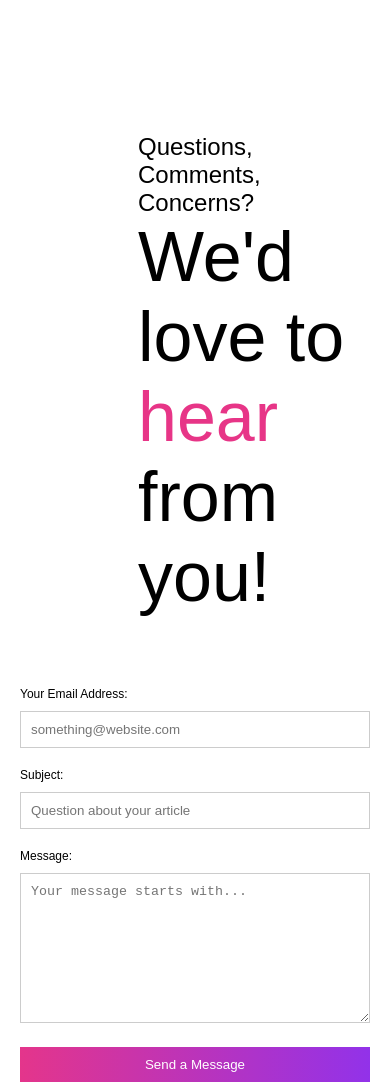
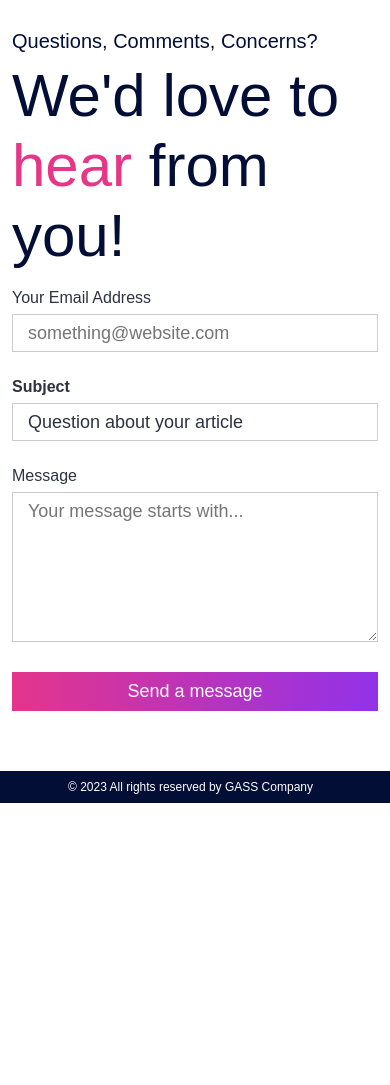
Before and after one commit to SyifaShintawati/DigitalMarketingWebsite, a plain HTML site: page index.html in a window 390 px wide. Shown: the top 1085 px of the page. After the commit the page ends 844 px from the top, so only its background shows below. Drawn offline with nearby package versions, Linux system fonts and the light colour scheme; a web font is replaced by a local one.

Commit message:
azri : update section contact

```diff
--- a/assets/css/style.css
+++ b/assets/css/style.css
@@ -1,131 +1,168 @@
-/* section-contact */
-.body-section{
-    display: flex;
-    justify-content: space-between;
-    margin: 0;
-}
-.section-contact{
-    margin-top: 125px;
-    margin-left: 130px;
-    font-family: Arial, Helvetica, sans-serif;
+@import url('https://fonts.googleapis.com/css2?family=Basic&display=swap');
+
+/* section contact&newslatter */
+.contact-content{
+    margin-top: 100px;
+    margin-bottom: 80px;
 }
 
-.section-contact p{
-    font-size: 70px;
-    margin: 0;
+.text-contact{
+    font-family: 'Basic', sans-serif;
 }
 
-.section-contact p span{
+.text-contact h2{
+    color: #020E35;
+    font-family: 'Basic', sans-serif;
+    font-size: 30px;
+    font-style: normal;
+    font-weight: 400;
+    line-height: normal;
+}
+
+.text-contact p{
+    color: #020E35;
+    font-family: 'Basic', sans-serif;
+    font-size: 85px;
+    font-style: normal;
+    font-weight: 400;
+    line-height: 110px; /* 122.222% */}
+
+.text-contact p span{
     color: #E73587;
 }
 
-.section-contact h2{
-    font-weight:500;
-    margin: 0;
+.form-contact {
+    width: 100%;
 }
 
-.form {
-    width: 500px;
-    margin-top: 130px;
-    margin-right: 130px;
-    font-family: Arial, Helvetica, sans-serif;
-    height: 100px;
+.form-contact .email-contact{
+    color: #2C3241;
+    font-family: 'Basic', sans-serif;
+    font-size: 16px;
+    font-style: normal;
+    font-weight: 400;
+    line-height: 22px; /* 137.5% */
 }
 
-label {
-    display: block;
-    margin-bottom: 10px;
-    font-size: 12px;
+.form-contact .subject-contact{
+    color: #2C3241;
+    font-family: 'WorkSans', sans-serif;
+    font-size: 16px;
+    font-style: normal;
+    font-weight: 700;
+    line-height: 22px; /* 137.5% */
 }
 
-input, textarea {
+.form-contact .message-contact{
+    color: #2C3241;
+    font-family: 'Basic', sans-serif;
+    font-size: 16px;
+    font-style: normal;
+    font-weight: 400;
+    line-height: 22px; /* 137.5% */
+}
+
+.form-contact label{
+    margin-bottom: 5px;
+}
+
+.form-contact input {
     width: 100%;
-    padding: 10px;
+    padding: 0 15px;
     border: 1px solid #ccc;
     box-sizing: border-box;
     margin-bottom: 20px;
+    color: #2C3241;
+    font-family: 'Basic', sans-serif;
+    font-size: 18px;
+    font-style: normal;
+    font-weight: 400;
+    line-height: 36px;
 }
 
-textarea {
+.form-contact textarea {
+    width: 100%;
+    padding: 0 15px;
+    border: 1px solid #ccc;
+    margin-bottom: 20px;
+    color: #2C3241;
+    font-size: 18px;
+    font-style: normal;
+    font-weight: 400;
+    line-height: 36px; /* 200% */
+    font-family: 'Basic', sans-serif;
     height: 150px;
+    fill: #FFF;
+    stroke-width: 1px;
+    stroke: rgba(0, 0, 0, 0.20);
+    box-shadow: 0px 1px 0px 0px rgba(255, 255, 255, 0.10) inset;
 }
 
-button {
+.form-contact button {
     background-image: linear-gradient(to right ,#E4358B,#9232E9);
     color: white;
-    padding: 10px 20px;
+    padding: 13px;
     border: none;
     cursor: pointer;
-    width: 500px;
+    width: 100%;
+    text-align: center;
+    font-family: 'Basic', sans-serif;
+    font-size: 18px;
+    font-style: normal;
+    font-weight: 400;
+    line-height: 13px; /* 72.222% */
 }
 
 button:hover {
     background-color: #03A9F4;
 }
 
-.footer {
-    position: fixed;
-    bottom: 0;
+footer{
     width: 100%;
-    background-color: #020E35;
+    /* height: 25px; */
+    flex-shrink: 0;
+    background: #020E35;
+    padding: 9px 9px 9px 100px;
+    color: #FFF;
+    font-family: 'Basic', sans-serif;
+    font-size: 12px;
+    font-style: normal;
+    font-weight: 400;
+    line-height: normal;
 }
 
-.footer p {
-    font-size: 12px;
-    margin: 0;
-    color: white;
-    margin-left: 100px ;
+
+@media (max-width: 668px) {
+    .contact-content{
+        margin-top: 30px;
+        margin-bottom: 60px;
     }
 
-@media screen and (max-width: 930px) {
-    .body-section {
-        flex-direction: column;
-        align-items: center;
-    }
-    .container{
-        margin-top: 90px;
-        margin-left: 20px;
-    }
-    .form {
-        margin-top: 70px;
-        margin-left: auto;
-        margin-right: auto;
-        height: 100px;
-        margin-bottom: 150px;
-    }
-    .footer {
-        margin-top: 230px;
-        position:relative;
-    }
+    .text-contact h2{
+        font-size: 20px;
     }
 
-@media screen and (max-width: 768px) {
-    .body-section {
-        flex-direction: column;
-        align-items: center;
+    .text-contact p{
+        /* width: 385px; */
+        color: #020E35;
+        font-family: 'Basic', sans-serif;
+        font-size: 60px;
+        font-style: normal;
+        font-weight: 400;
+        line-height: 70px; /* 122.222% */}
+
+    .text-contact p span{
+        color: #E73587;
     }
-    .footer {
-        margin-top: 230px;
-        position:relative;
-    }
+    footer{
+        width: 100%;
+        text-align: center;
+        padding-left: 0;
     }
 
-@media screen and (max-width: 450px) {
-    .body-section {
-        flex-direction: column;
-        align-items: center;
 }
 
-    .form{
-        width: 350px;
-    }
+/* @media (min-width: 768px) and (max-width: 991px) {
 
-    button {
-        width: 350px;
-    }
 
-    .footer {
-        margin-top: 230px;
-        position:relative;
-    }
-}
+} */
--- a/index.html
+++ b/index.html
@@ -6,6 +6,8 @@
     <title>Digital Marketing Web | Final Project III</title>
 
     <!-- style -->
+    <link href="https://cdn.jsdelivr.net/npm/bootstrap@5.2.3/dist/css/bootstrap.min.css" rel="stylesheet"
+    integrity="sha384-rbsA2VBKQhggwzxH7pPCaAqO46MgnOM80zW1RWuH61DGLwZJEdK2Kadq2F9CUG65" crossorigin="anonymous">
     <link rel="stylesheet" href="/assets/css/style.css">
 </head>
 <body>
@@ -36,32 +38,40 @@
     </section>
 
     <!-- contact & newsletter -->
-    <div class="body-section">
-        <div class="section-contact">
+    <section id="contactUs">
+        <div class="container contact-content">
+            <div class="row">
+                <div class="col-sm-12 col-md-6 justify-content-start">
+                    <div class="text-contact">
                         <h2>Questions, Comments, Concerns?</h2>
                         <p>We'd love to <br><span>hear</span> from you!</p>
                     </div>
-
-        <div class="form">
-            <form action="#">
-                <label for="email">Your Email Address:</label>
+                </div>
+                <div class="col-sm-12 col-md-6">
+                    <div class="form-contact">
+                        <form>
+                            <div class="email-contact mb-1">
+                                <label for="email">Your Email Address</label>
                                 <input type="email" id="email" name="email" placeholder="something@website.com">
-
-                <label for="subject">Subject:</label>
-                <input type="text" id="subject" name="subject" placeholder="Question about your article">
-
-                <label for="message">Message:</label>
+                            </div>
+                            <div class="subject-contact mb-1">
+                                <label for="subject">Subject</label>
+                                <input type="text" id="subject" name="subject" placeholder="" value="Question about your article">
+                            </div>
+                            <div class="message-contact mb-1">
+                                <label for="message">Message</label>
                                 <textarea id="message" name="message" rows="10" placeholder="Your message starts with..."></textarea>
-
-                <button type="submit">Send a Message</button>
+                            </div>
+                            <button type="submit" class="">Send a message</button>
                         </form>
                     </div>
-
-        <div class="footer">
-            <p>&copy; 2023 All rights reserved by GASS Company</p>
                 </div>
-
             </div>
+        </div>
+    </section>
+    <footer>
+        &copy; 2023 All rights reserved by GASS Company
+    </footer>
     <script src="/assets/js/script.js"></script>
 </body>
 </html>
```
Lines whose indentation alone changed are shown as unchanged.
